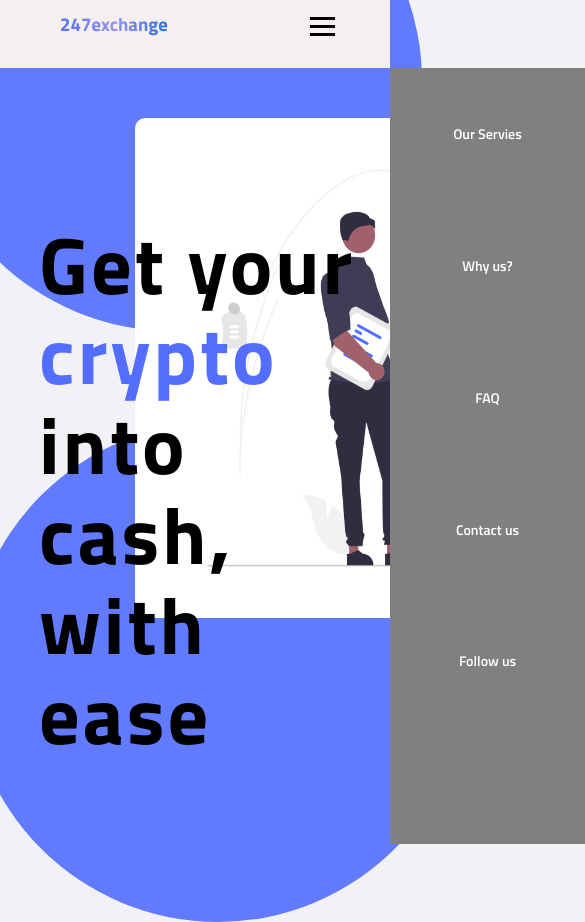
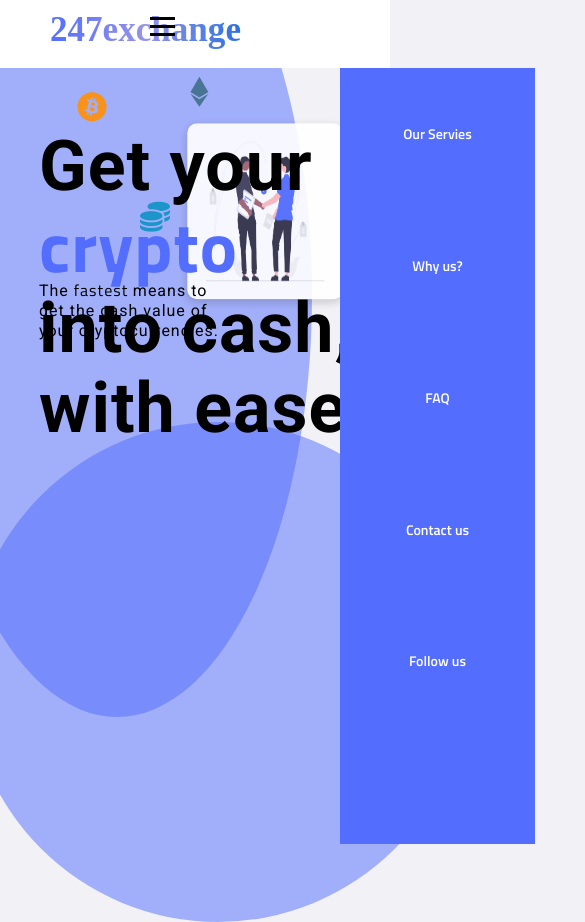
Before and after one commit to AustinUche/247exchange, a plain HTML site: page index.html in a window 390 px wide. Shown: the top 922 px of the page, 585 px wide, since content can reach past the window. Drawn offline with nearby package versions, Linux system fonts and the light colour scheme; a web font is replaced by a local one.

Commit message:
Finished with the nav. Having some responsive issues - trying to check its responsiveness

```diff
--- /dev/null
+++ b/assets/css/media1024.css
@@ -0,0 +1,39 @@
+@media screen and (max-width: 1024px) {
+  .nav-logo {
+    display: block;
+    margin-left:50px;
+  }
+  .body-img img {
+    width: 40%;
+    height: 120%;
+    margin-top: 20px;
+    transform: translate(120%, 20%);
+  }
+  .body-text {
+    /* line-height: 70px; */
+  }
+  .body-section .body-text h1 {
+    top: 40%;
+    left: 10%;
+    font-size: 70px;
+    letter-spacing: 1px;
+    /* margin-bottom:0px; */
+  }
+  .body-section .body-text p {
+    width:50%;
+    top: 90%;
+    left: 10%;
+    margin-top: 80px;
+    line-height: 20px;
+    letter-spacing: 1px;
+  }
+  .navlinks{
+    width:50%;
+    margin-left: -30%;
+    /* padding:1px; */
+  }
+  .container {
+    margin-right:50px;
+    font-size:12px;
+  }
+}
--- a/assets/css/style.css
+++ b/assets/css/style.css
@@ -18,13 +18,15 @@ body{
   overflow-x:hidden;
 }
 body::before{
+  display:flex;
+  flex-flow:row wrap;
   content:'';
   position:absolute;
-  height:500px;
-  width:500px;
-  top:-20%;
+  height:100%;
+  width:100%;
+  top:-15%;
   left:-20%;
-  opacity:.9;
+  opacity:.5;
   background-color:var(--darker-blue);
   border-radius: 50%;
   z-index:-1;
@@ -36,7 +38,7 @@ body::after{
   width:500px;
   background-color:var(--darker-blue);
   top:50%;
-  opacity:.9;
+  opacity:.5;
   right:-20%;
   border-radius: 50%;
   z-index:-1;
@@ -49,20 +51,25 @@ nav {
   position: fixed;
   height: 8vh;
   width: 100%;
-  background-color: rgb(246, 239, 239);
+  /* background-color: rgb(246, 239, 239); */
+  background-color:#fff;
 }
 .nav-logo {
   display:flex;
   justify-content:center;
   margin-top:10px;
   margin-bottom:10px;
-  margin-left:200px;
+  font-size:30px;
+  margin-left:150px;
   background-image: linear-gradient(to right, var(--darker-blue), var(--light-purple), var(--dark-blue));
   -webkit-background-clip: text;
   -moz-background-clip: text;
   -webkit-text-fill-color: transparent;
   -moz-text-fill-color: transparent;
   cursor:pointer;
+}
+.nav-logo h1{
+  font-family:'Rubik Burned';
 }
 .nav-header {
   display: flex;
@@ -137,7 +144,7 @@ nav {
     flex-direction:column;
     align-items:center;
     height:92vh;
-    background-color: grey;
+    background-color: var(--darker-blue);
     width:50%;
     align-self:center;
     transform:translateX(100%);
@@ -151,7 +158,7 @@ nav {
   }
   .dropdown{
     margin-top:5px;
-    background-color: #808080;
+    background-color: var(--darker-blue);
     box-shadow: 0 3px 10px rgb(0 0 0 / 0.2);
     z-index: 1000;
   }
@@ -195,24 +202,100 @@ nav {
   top:8vh;
 }
 .body-img img{
-  width:600px;
-  height:500px;
+  width:50%;
+  height: 120%;
   border-radius:10px;
-  transform:translate(40%, 10%);
+  margin-top:20px;
+  transform:translate(110%, 10%);
   background-size:contain;
   background:transparent;
+  opacity:.9;
+  box-shadow:0 3px 10px rgb(0 0 0 / 0.2);
 }
-.body-section .body-text{
-  position:absolute;
-  top: 30%;left:10%;
+.body-text{
   display:flex;
   margin:0;
-  line-height:90px;
+  line-height:80px;
 }
 .body-section .body-text h1{
+  position:absolute;
+  top: 40%;left:10%;
   font-size:80px;
-  letter-spacing:3px;
+  letter-spacing:2px;
+  font-family: 'Roboto', sans-serif;
+}
+.body-section .body-text p{
+  position:absolute;
+  top:90%;left:10%;
+  margin-top:20px;
+  font-family: 'Roboto', sans-serif;
+  letter-spacing:1px;
 }
 .body-section .body-text h1 span{
   color: var(--darker-blue);
 }
+
+@-webkit-keyframes round {
+    0% {
+        -webkit-transform: rotate(0deg) translate(-50px) rotate(0deg);
+        transform: rotate(0deg) translate(-50px) rotate(0deg)
+    }
+
+    to {
+        -webkit-transform: rotate(1turn) translate(-50px) rotate(-1turn);
+        transform: rotate(1turn) translate(-50px) rotate(-1turn)
+    }
+}
+
+@keyframes round {
+    0% {
+        -webkit-transform: rotate(0deg) translate(-50px) rotate(0deg);
+        transform: rotate(0deg) translate(-50px) rotate(0deg)
+    }
+
+    to {
+        -webkit-transform: rotate(1turn) translate(-50px) rotate(-1turn);
+        transform: rotate(1turn) translate(-50px) rotate(-1turn)
+    }
+}
+
+.round{
+  font-size:30px;
+  position:absolute;
+  top:35%;
+  left:9%;
+  -webkit-animation: round 20s infinite;
+  animation: round 20s infinite;
+  color:#f7931a;
+}
+.rounde{
+  font-size:30px;
+  position:absolute;
+  top:25%;
+  left:38%;
+  -webkit-animation: round 20s infinite;
+  animation: round 20s infinite;
+  color: #497493;
+}
+.rounder{
+  font-size:30px;
+  position:absolute;
+  top:110%;
+  left:25%;
+  -webkit-animation: round 20s infinite;
+  animation: round 20s infinite;
+  color:#1b95ca;
+}
+.fa-whatsapp{
+  color:green;
+}
+.fa-instagram{
+  background-image: conic-gradient(#f9ce34, #ee2a7b, #6228d7);
+  -webkit-background-clip: text;
+  -moz-background-clip:text;
+  -webkit-text-fill-color:transparent;
+  -moz-text-fill-color:transparent;
+}
+.fa-x-twitter{
+  color: #141714;
+}
--- a/index.html
+++ b/index.html
@@ -6,10 +6,16 @@
     <meta name="viewport" content="width=device-width, initial-scale=1.0">
     <title>247exchange</title>
     <link rel="stylesheet" href="assets/css/style.css">
-    <link rel="stylesheet"
-        href="https://fonts.googleapis.com/css2?family=Material+Symbols+Outlined:opsz,wght,FILL,GRAD@20..48,100..700,0..1,-50..200" />
+    <link rel="stylesheet" href="assets/css/media1024.css">
+    <link rel="preconnect" href="https://fonts.googleapis.com">
+    <link rel="preconnect" href="https://fonts.gstatic.com" crossorigin>
+    <link href="https://fonts.googleapis.com/css2?family=Roboto:wght@100;300;400;500;700;900&display=swap" rel="stylesheet">
+    <link rel="stylesheet" href="https://cdnjs.cloudflare.com/ajax/libs/font-awesome/6.5.1/css/all.min.css" />
+    <link rel="stylesheet" href="path/to/font-awesome/css/font-awesome.min.css">
+    <link rel="stylesheet" href="https://fonts.googleapis.com/css2?family=Material+Symbols+Outlined:opsz,wght,FILL,GRAD@20..48,100..700,0..1,-50..200" />
+    <link href="https://fonts.googleapis.com/css2?family=Rubik+Burned&display=swap" rel="stylesheet">
 </head>
-<link rel="stylesheet" href="https://cdnjs.cloudflare.com/ajax/libs/font-awesome/6.5.1/css/all.min.css"/>
+
 
 <body>
     <section>
@@ -25,9 +31,9 @@
                     <li><a href="#">Contact us</a></li>
                     <li><a href="#" class="align" id="follow">Follow us</a>
                         <div class="dropdown">
-                            <a href="#">WhatsApp</a>
-                            <a href="#">Instagram</a>
-                            <a href="#">Twitter</a>
+                            <a href="#"><i class="fa-brands fa-whatsapp"></i> WhatsApp</a>
+                            <a href="#"><i class="fa-brands fa-instagram"></i> Instagram</a>
+                            <a href="#"><i class="fa-brands fa-x-twitter"></i>Twitter</a>
                         </div>
                     </li>
                 </ul>
@@ -41,9 +47,15 @@
     </section>
     <section>
         <div class="body-section">
+            <div class="icons">
+                <i class="fa-brands fa-bitcoin round"></i>
+                <i class="fa-brands fa-ethereum rounde"></i>
+                <i class="fa-solid fa-coins rounder"></i>
+            </div>
             <div class="body-img"><img src="assets/images/shake.png" alt=""></div>
             <div class="body-text">
                 <h1>Get your <span>crypto</span><br>into cash,<br>with ease</h1>
+                <p>The <span> fastest </span> means to get the cash value of your cryptocurrencies.</p>
             </div>
         </div>
     </section>
```
Also changed, not shown: assets/images/dogecoin.png (added).
